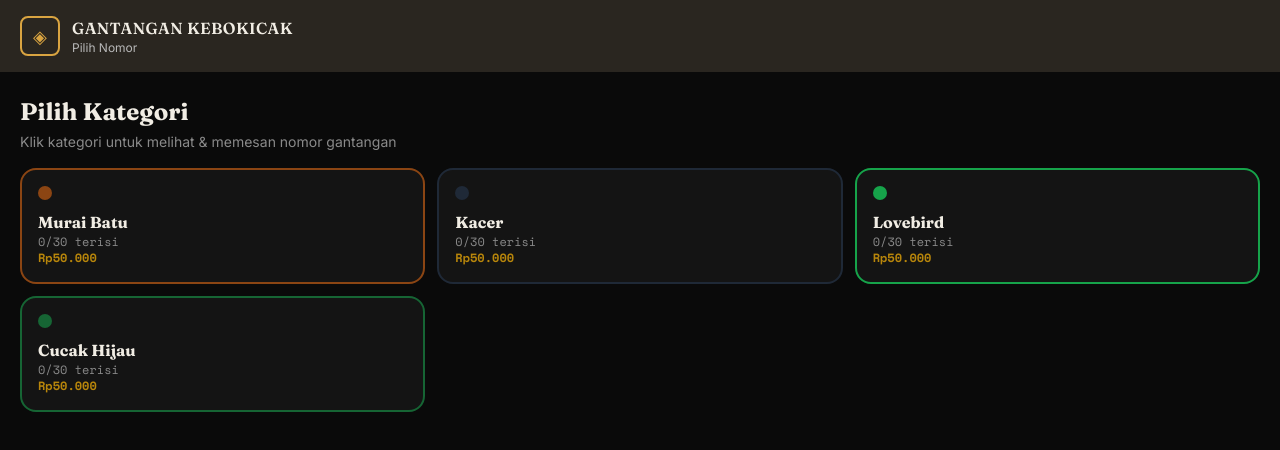
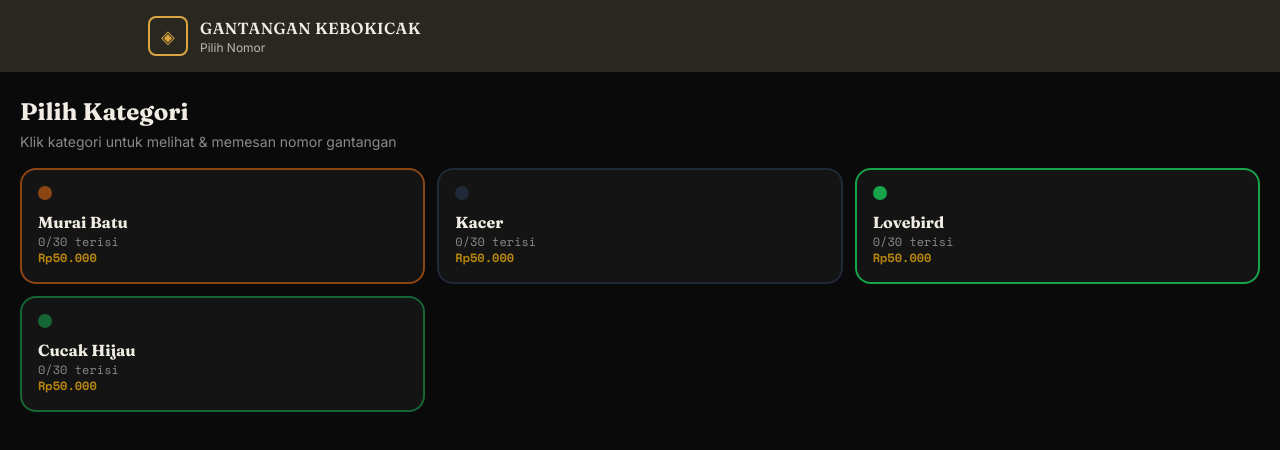
Before and after one commit to Gantangan/gantangan-web, a React (Vite) app: page /booking in a window 1280 px wide. Shown: the top 450 px of the page. Built offline with nearby package versions, Linux system fonts and the light colour scheme.

Commit message:
Batasi lebar header dan tengahkan, biar konsisten dengan konten saat layar lebar/desktop

```diff
--- a/src/components/Header.jsx
+++ b/src/components/Header.jsx
@@ -10,10 +10,8 @@ export default function Header({ subtitle, actions }) {
   const homeLink = currentUser?.role === "admin" ? "/admin" : currentUser?.role === "peserta" ? "/dashboard" : "/";
 
   return (
-    <header
-      className="flex items-center justify-between gap-3 px-5 py-4 text-cream"
-      style={{ backgroundColor: headerColor }}
-    >
+    <header className="w-full text-cream" style={{ backgroundColor: headerColor }}>
+      <div className="mx-auto flex max-w-5xl items-center justify-between gap-3 px-5 py-4">
         <Link to={homeLink} className="flex items-center gap-3">
           <Logo size={40} />
           <div>
@@ -29,6 +27,7 @@ export default function Header({ subtitle, actions }) {
             </Button>
           )}
         </div>
+      </div>
     </header>
   );
 }
```
Lines whose indentation alone changed are shown as unchanged.
